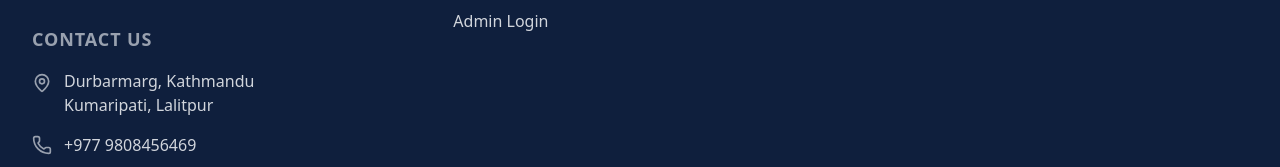
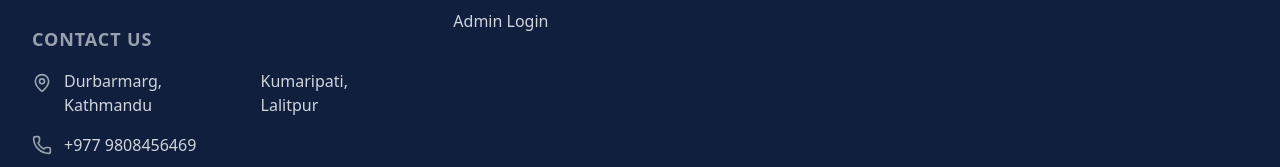
Before and after one commit to imashh/LPMX-, a React (Vite) app: page / in a window 1280 px wide. Shown: the part 861-1028 px from the top of the page. Built offline with nearby package versions, Linux system fonts and the light colour scheme; no server answers; the database is empty.

Commit message:
Replace address text with clickable links
Updated contact information to include links for locations.

```diff
--- a/src/components/Footer.tsx
+++ b/src/components/Footer.tsx
@@ -23,10 +23,12 @@ export default function Footer() {
             <div className="space-y-4 mb-6">
               <div className="flex items-start gap-3">
                 <MapPin className="w-5 h-5 text-gray-400 mt-1 flex-shrink-0" />
-                <p className="text-gray-300">
+                <a src="https://maps.app.goo.gl/DCW9i84pQ3GDUK2UA?g_st=aw" className="text-gray-300">
                   Durbarmarg, Kathmandu<br />
-                  Kumaripati, Lalitpur
-                </p>
+                   </a>
+                <a src="https://maps.app.goo.gl/E2kyXMfSWvGA4z7H6?g_st=aw" className="text-gray-300">
+                  Kumaripati, Lalitpur <br />
+                   </a>
               </div>
               <div className="flex items-center gap-3">
                 <Phone className="w-5 h-5 text-gray-400 flex-shrink-0" />
```
